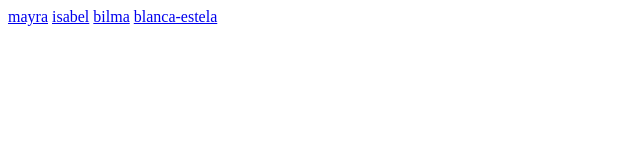
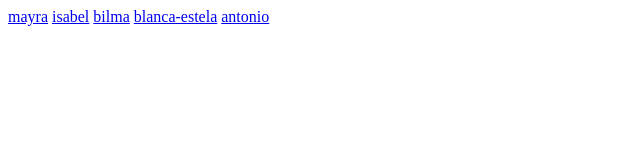
Before and after one commit to ANPECtarjetas/felicidades, a plain HTML site: page index.html in a window 1280 px wide. Shown: the full height of the page, 0-640 px from the left. Drawn offline with Linux system fonts and the light colour scheme.

Commit message:
Update index.html

```diff
--- a/index.html
+++ b/index.html
@@ -14,6 +14,7 @@
   <a href="isabel.html">isabel</a>
    <a href="bilma.html">bilma</a>
   <a href="blanca-estela.html">blanca-estela</a>
+  <a href="antonio.html">antonio</a>
 
 </body>
 </html>
```
